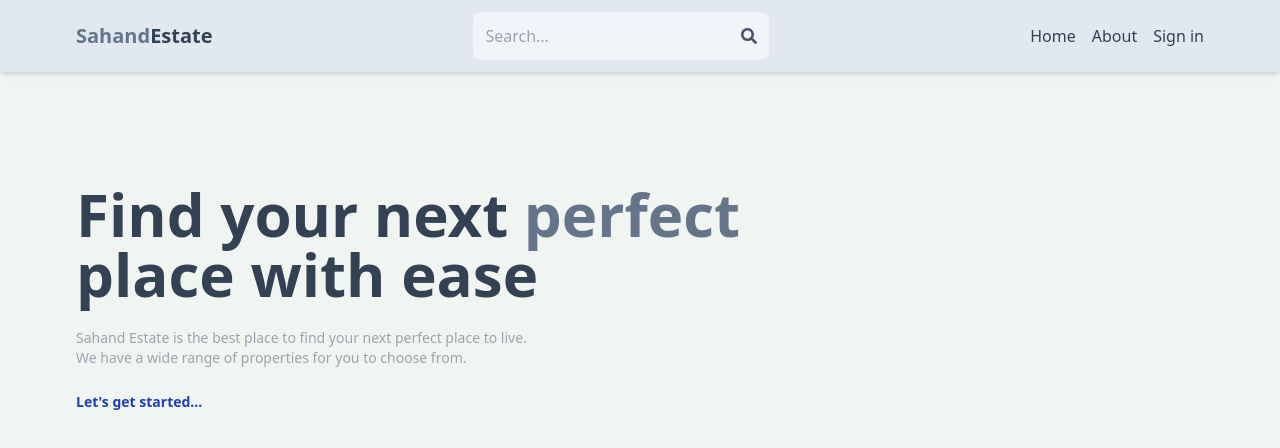
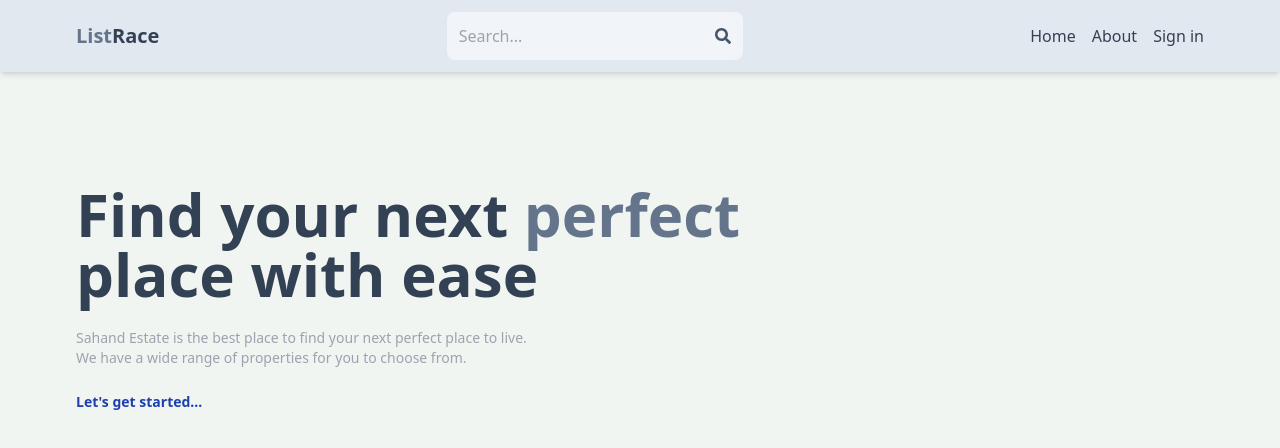
Before and after one commit to SaipavanKatta28/buildtest, a React (Vite) app in the folder client/: page / in a window 1280 px wide. Shown: the top 448 px of the page. Built offline with nearby package versions, Linux system fonts and the light colour scheme; no server answers.

Commit message:
header file changes

```diff
--- a/client/src/components/Header.jsx
+++ b/client/src/components/Header.jsx
@@ -27,8 +27,8 @@ export default function Header() {
       <div className='flex justify-between items-center max-w-6xl mx-auto p-3'>
         <Link to='/'>
           <h1 className='font-bold text-sm sm:text-xl flex flex-wrap'>
-            <span className='text-slate-500'>Sahand</span>
-            <span className='text-slate-700'>Estate</span>
+            <span className='text-slate-500'>List</span>
+            <span className='text-slate-700'>Race</span>
           </h1>
         </Link>
         <form
```
